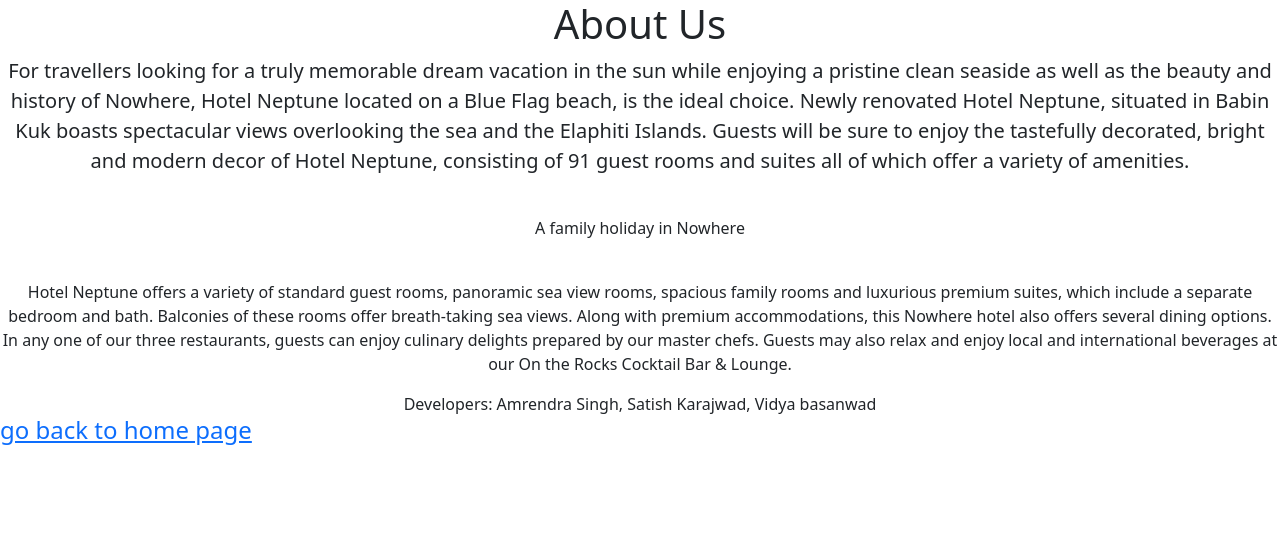
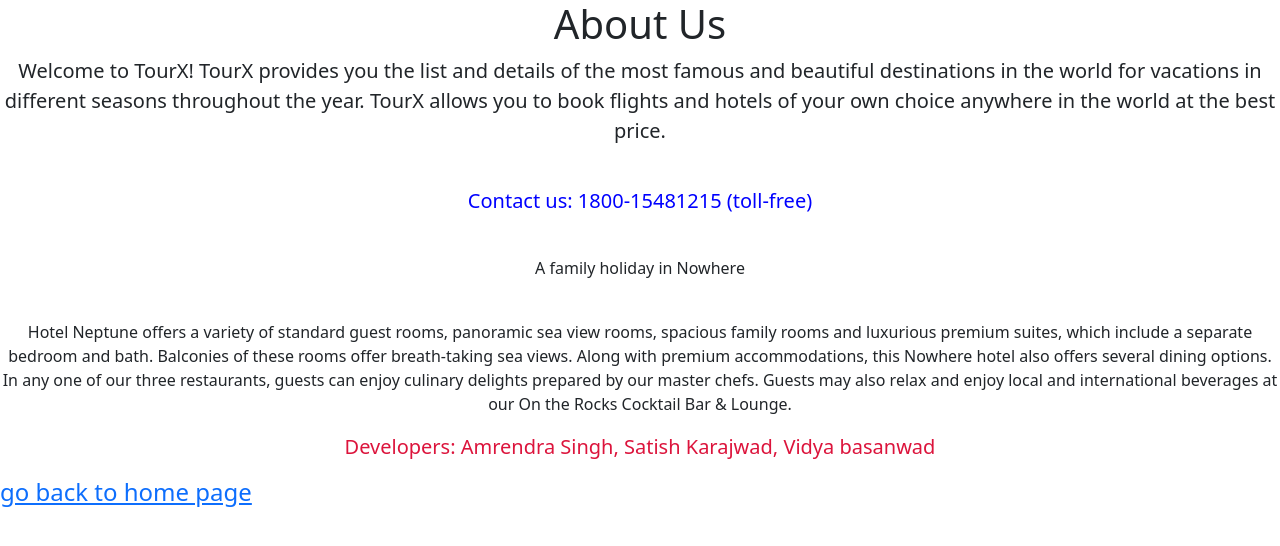
Before and after one commit to StoreMyProjects/tourX, a Flask app: page /about in a window 1280 px wide. Shown: the top 546 px of the page. Run offline with Flask 2, Linux system fonts and the light colour scheme.

Commit message:
about page updated

```diff
--- a/templates/about.html
+++ b/templates/about.html
@@ -4,9 +4,11 @@
 
 <div class="jumbotron text-center">
 	<h1>About Us</h1>
-	<p class="lead">For travellers looking for a truly memorable dream vacation in the sun while enjoying a pristine clean seaside as well as the beauty and history of Nowhere, Hotel Neptune located on a Blue Flag beach, is the ideal choice.
-		Newly renovated Hotel Neptune, situated in Babin Kuk boasts spectacular views overlooking the sea and the Elaphiti Islands. Guests will be sure to enjoy the tastefully decorated, bright and modern decor of Hotel Neptune, consisting of 91 guest rooms and suites all of which offer a variety of amenities.
+	<p class="lead">Welcome to TourX! TourX provides you the list and details of the most famous and beautiful destinations in the world for vacations in different seasons throughout the year.
+		TourX allows you to book flights and hotels of your own choice anywhere in the world at the best price.
 	</p>
+	<br>
+	<p class="lead" style="color: blue;">Contact us: 1800-15481215 (toll-free)</p>
 	<br>
 	<p>A family holiday in Nowhere</p>
 	<br>
@@ -14,11 +16,10 @@
 	</p>
 </div>
 
-
 <div class="jumbotron text-center">
-	Developers: Amrendra Singh,
-	Satish Karajwad,
-	Vidya basanwad
+	<p class="lead" style="color: crimson;">Developers: Amrendra Singh,
+		Satish Karajwad,
+		Vidya basanwad</p>
 </div>
 
 <h4><a href="/">go back to home page</a></h4>
--- a/templates/home.html
+++ b/templates/home.html
@@ -66,7 +66,7 @@
           </div>
           <div class="carousel-inner">
             <div class="carousel-item active">
-              <img src="https://www.collinsdictionary.com/images/full/spain_384434215_1000.jpg" class="d-block w-100" alt="...">
+              <img src="https://hips.hearstapps.com/hmg-prod.s3.amazonaws.com/images/amsterdam-netherlands-1551727708.jpg" class="d-block w-100" alt="...">
             </div>
             <div class="carousel-item">
               <img src="https://www.state.gov/wp-content/uploads/2018/11/Belgium-2560x1300.jpg" class="d-block w-100" alt="...">
```
Also changed, not shown: 3 other files.
